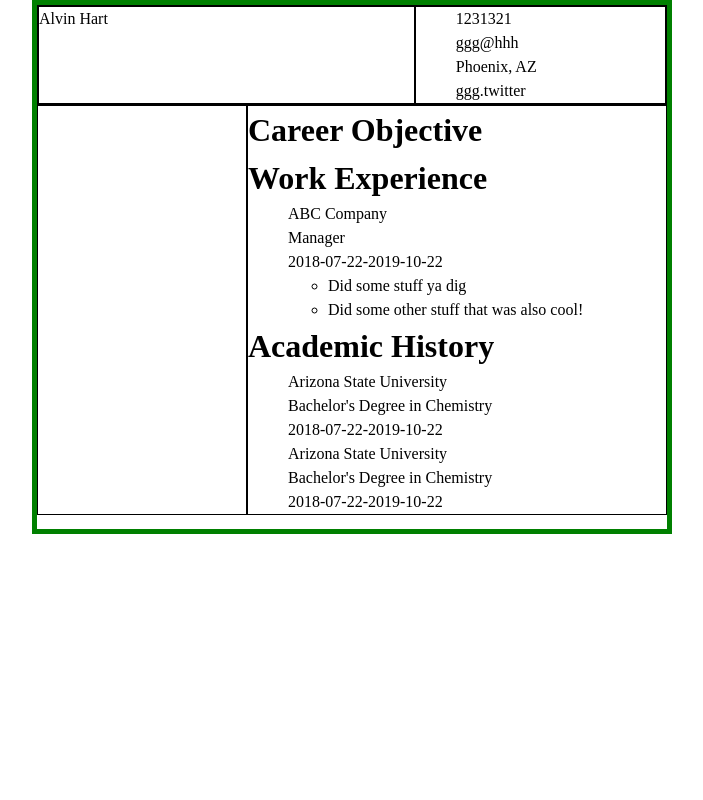
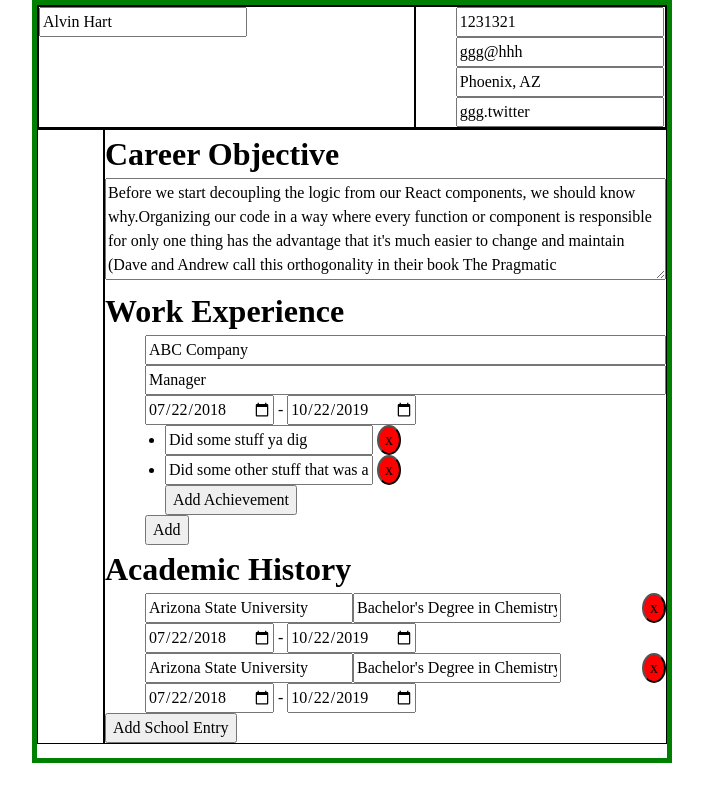
Before and after one commit to greenzombie123/cv-application, a React (Vite) app: page / in a window 1280 px wide. Shown: the whole page, without its empty margins (288-991 px from the left). Built offline with nearby package versions, Linux system fonts and the light colour scheme.

Commit message:
Change textarea of CareerObjectiveSection to a react component

```diff
--- /dev/null
+++ b/src/ObjectiveInfo.js
@@ -0,0 +1,2 @@
+export const objectiveInfo =
+  "Before we start decoupling the logic from our React components, we should know why.Organizing our code in a way where every function or component is responsible for only one thing has the advantage that it's much easier to change and maintain (Dave and Andrew call this orthogonality in their book The Pragmatic Programmer).Applying this to React means that our component will look cleaner and more organized. We won't need to scroll past the wall of logic before editing the UI, for instance.";
--- a/src/components/MainInfoSection/CareerObjective/CareerObjective.jsx
+++ b/src/components/MainInfoSection/CareerObjective/CareerObjective.jsx
@@ -1,9 +1,10 @@
 import { useState } from "react";
 import { useContext } from "react";
 import { useHasSubmit } from "../../../hasSubmitContext";
+import { objectiveInfo } from "../../../ObjectiveInfo";
 
 function CareerObjectiveSection() {
-  const [objective, setObjective] = useState("");
+  const [objective, setObjective] = useState(objectiveInfo);
   const { HasSubmitContext } = useHasSubmit();
   const hasSubmit = useContext(HasSubmitContext);
 
@@ -18,7 +19,7 @@ function CareerObjectiveSection() {
       {hasSubmit ? (
         <p>{objective}</p>
       ) : (
-        <input onChange={onInputChange} placeholder="Enter your objective"></input>
+        <textarea onChange={onInputChange} placeholder="Enter your objective" value={objective} cols={60} rows={4}/>
       )}
     </div>
   );
--- a/src/hasSubmitContext.js
+++ b/src/hasSubmitContext.js
@@ -2,7 +2,7 @@ import { createContext } from "react";
 import { useState } from "react";
 
 export const useHasSubmit = () => {
-  const [hasSubmit, setHasSubmit] = useState(true);
+  const [hasSubmit, setHasSubmit] = useState(false);
 
   const HasSubmitContext = createContext(hasSubmit);
 
```
